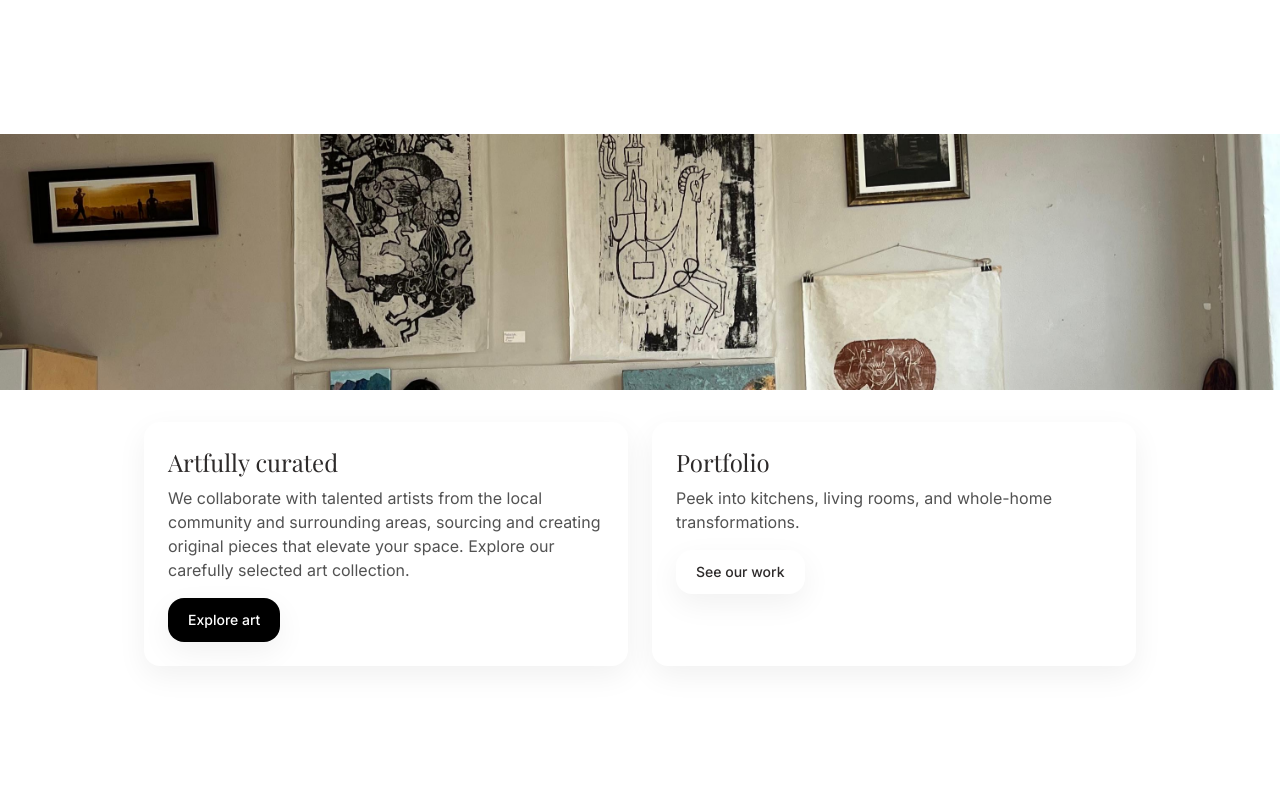
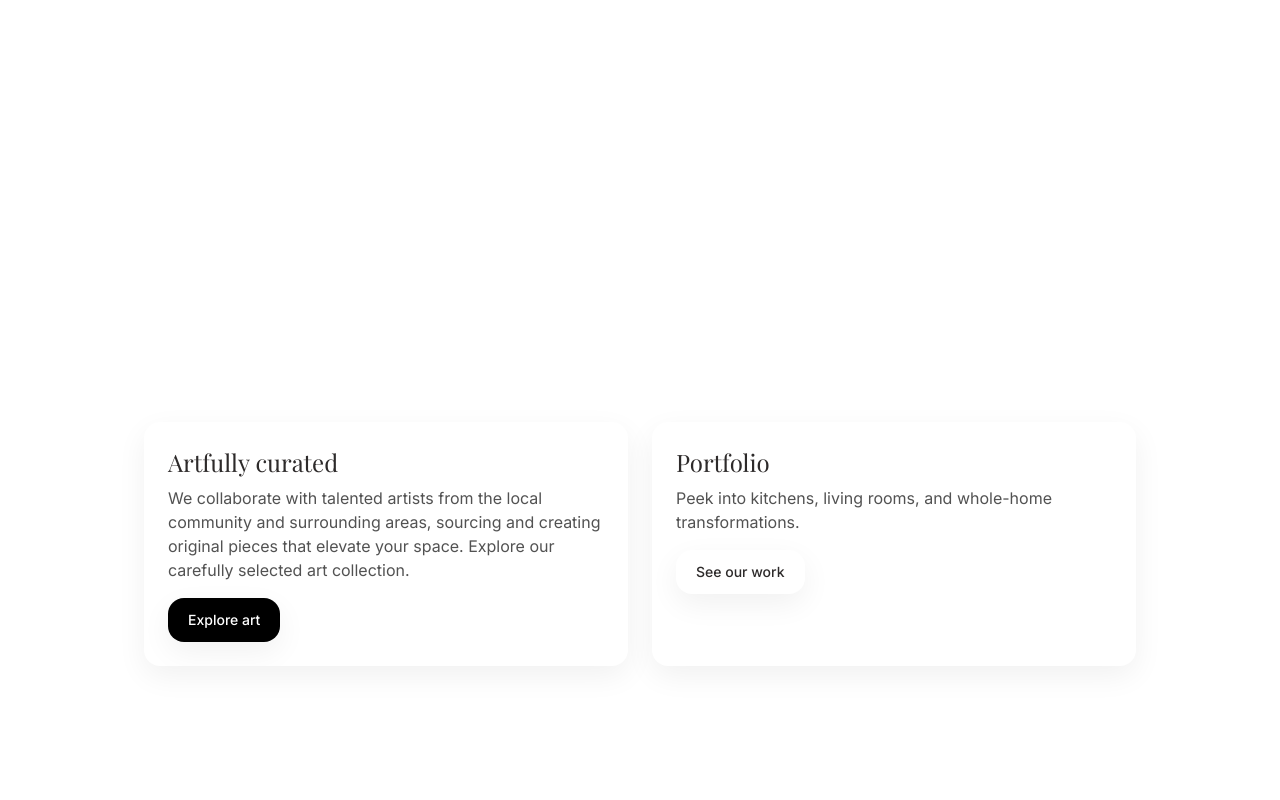
Before and after one commit to eliegamala/Louise-Decor-Design-1, a Next.js app: page / in a window 1280 px wide. Shown: the part 1160-1960 px from the top of the page. Built offline with nearby package versions, Linux system fonts and the light colour scheme; a web font is replaced by a local one.

Commit message:
Update Parallax.tsx

```diff
--- a/components/Parallax.tsx
+++ b/components/Parallax.tsx
@@ -43,7 +43,7 @@ export default function Parallax({
   image: string
   children?: React.ReactNode
 }) {
-  const { ref, offset } = useParallax(0.25) // tweak speed to taste
+  const { ref, offset } = useParallax(0.55) // tweak speed to taste
 
   return (
     <section className="section relative overflow-hidden">
```
